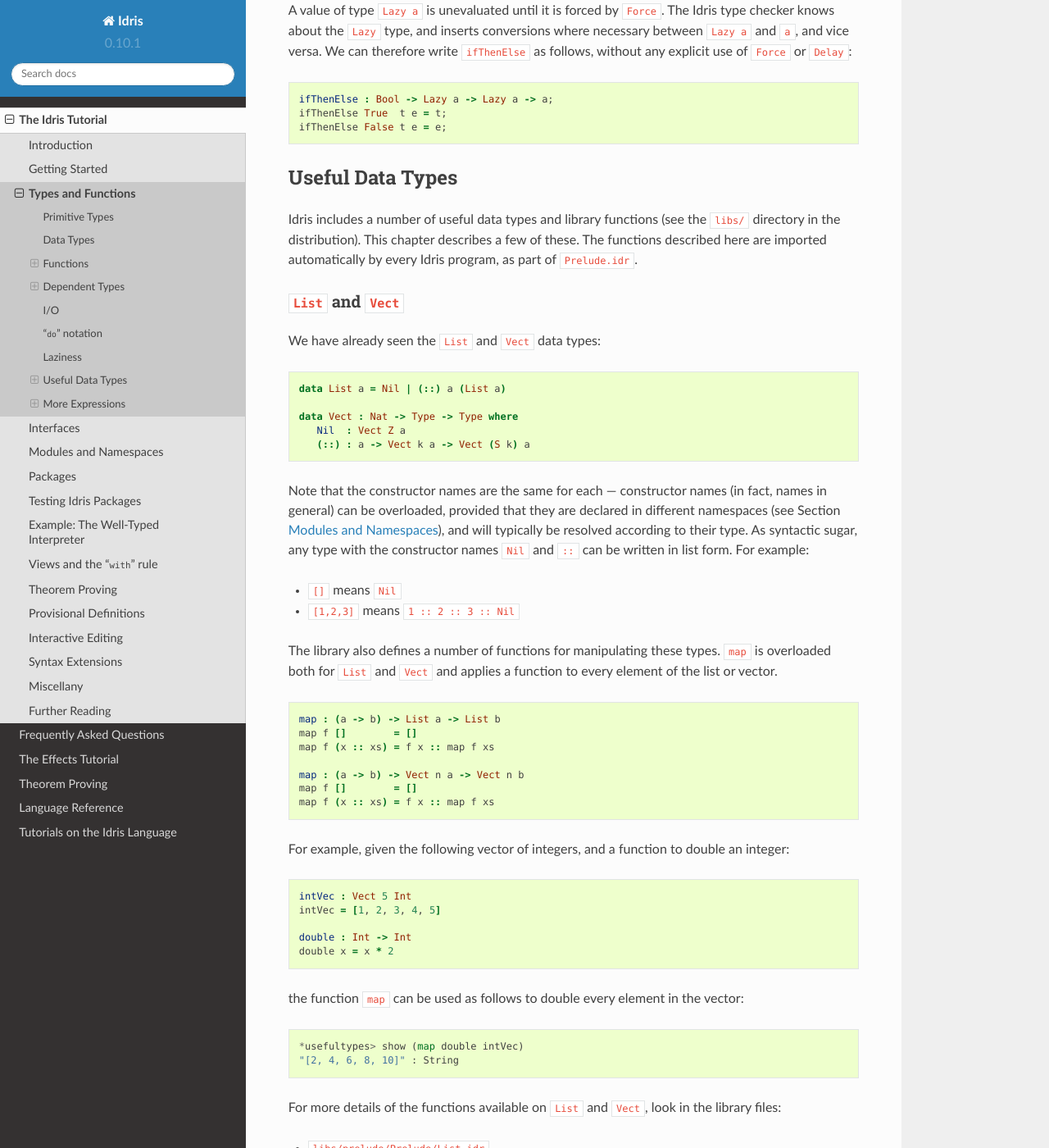
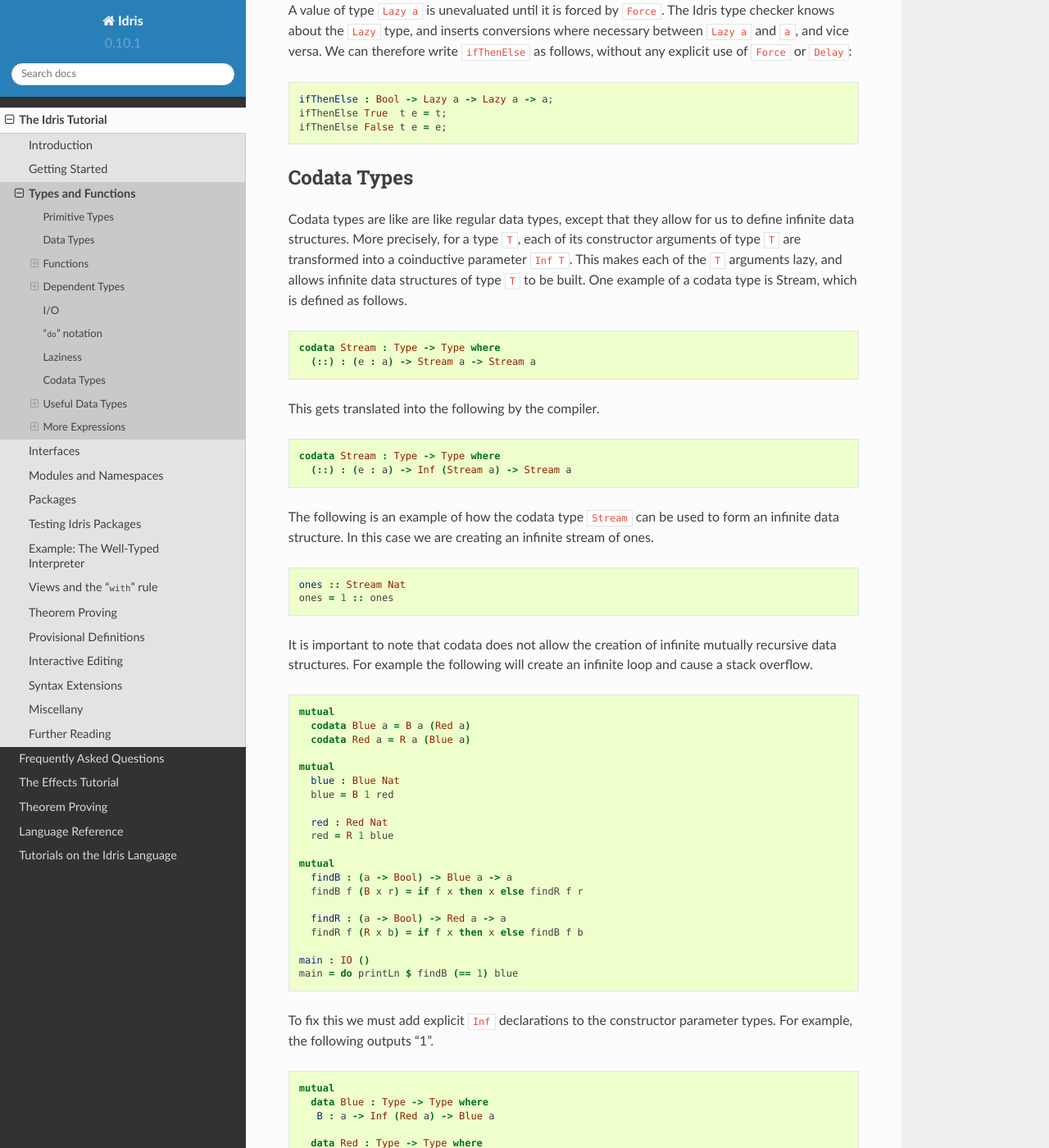
Before and after one commit to idris-lang/Idris-dev, a Sphinx documentation site: the page built from docs/tutorial/typesfuns.rst, in a window 1280 px wide and 1400 px high, scrolled down 11596 px. Shown: the whole window at 82% size. Built offline with Sphinx 7.4.7 and the Read the Docs theme 2.0.0, drawn with Linux system fonts in a browser that asks for light colours; formulas are drawn with MathJax 3; some of the changed text lies outside the part shown.

Commit message:
Added documentation for codata to the tutorial.

```diff
--- a/docs/tutorial/typesfuns.rst
+++ b/docs/tutorial/typesfuns.rst
@@ -661,6 +661,93 @@ without any explicit use of ``Force`` or ``Delay``:
     ifThenElse True  t e = t;
     ifThenElse False t e = e;
 
+Codata Types
+============
+
+Codata types are like are like regular data types, except that they allow for us
+to define infinite data structures.  More precisely, for a type ``T``, each of
+its constructor arguments of type ``T`` are transformed into a coinductive
+parameter ``Inf T``. This makes each of the ``T`` arguments lazy, and allows
+infinite data structures of type ``T`` to be built. One example of a codata type
+is Stream, which is defined as follows.
+
+.. code-block:: idris
+
+    codata Stream : Type -> Type where
+      (::) : (e : a) -> Stream a -> Stream a
+
+This gets translated into the following by the compiler.
+
+.. code-block:: idris
+
+    codata Stream : Type -> Type where
+      (::) : (e : a) -> Inf (Stream a) -> Stream a
+
+The following is an example of how the codata type ``Stream`` can be used to
+form an infinite data structure. In this case we are creating an infinite stream
+of ones.
+
+.. code-block:: idris
+
+    ones :: Stream Nat
+    ones = 1 :: ones
+
+It is important to note that codata does not allow the creation of infinite
+mutually recursive data structures. For example the following will create an
+infinite loop and cause a stack overflow.
+
+.. code-block:: idris
+
+    mutual
+      codata Blue a = B a (Red a)
+      codata Red a = R a (Blue a)
+
+    mutual
+      blue : Blue Nat
+      blue = B 1 red
+
+      red : Red Nat
+      red = R 1 blue
+
+    mutual
+      findB : (a -> Bool) -> Blue a -> a
+      findB f (B x r) = if f x then x else findR f r
+
+      findR : (a -> Bool) -> Red a -> a
+      findR f (R x b) = if f x then x else findB f b
+
+    main : IO ()
+    main = do printLn $ findB (== 1) blue
+
+To fix this we must add explicit ``Inf`` declarations to the constructor
+parameter types. For example, the following outputs "1".
+
+.. code-block:: idris
+
+    mutual
+      data Blue : Type -> Type where
+       B : a -> Inf (Red a) -> Blue a
+
+      data Red : Type -> Type where
+       R : a -> Inf (Blue a) -> Red a
+
+    mutual
+      blue : Blue Nat
+      blue = B 1 red
+
+      red : Red Nat
+      red = R 1 blue
+
+    mutual
+      findB : (a -> Bool) -> Blue a -> a
+      findB f (B x r) = if f x then x else findR f r
+
+      findR : (a -> Bool) -> Red a -> a
+      findR f (R x b) = if f x then x else findB f b
+
+    main : IO ()
+    main = do printLn $ findB (== 1) blue
+
 Useful Data Types
 =================
 
```
